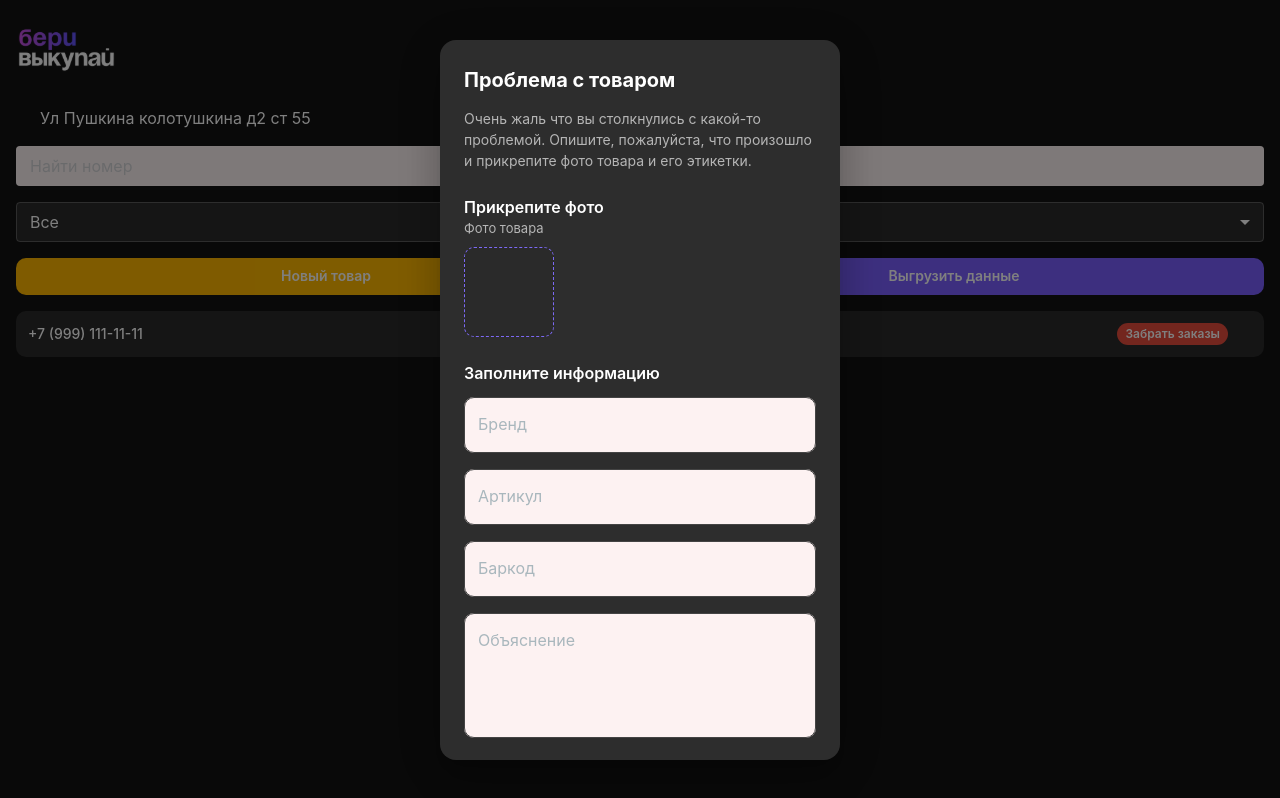
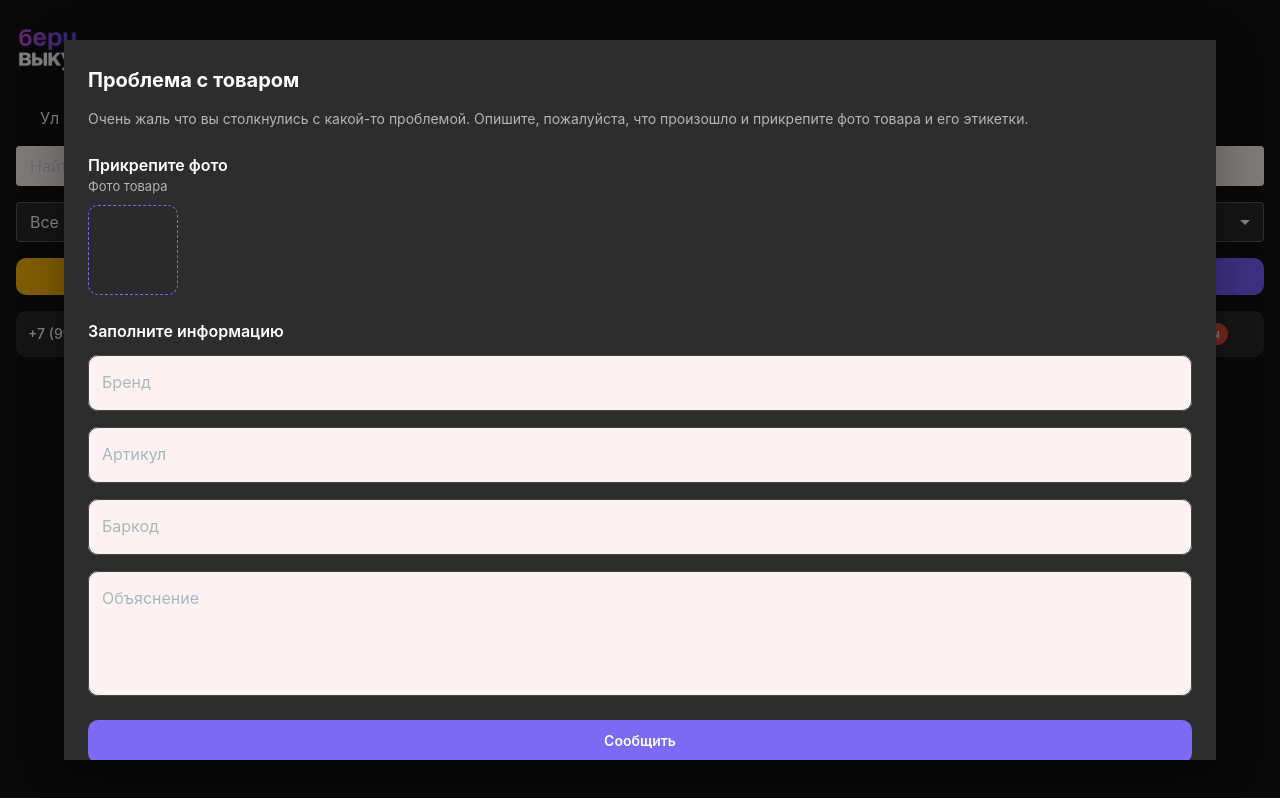
Before and after one commit to shuhratbek1999/tripsApp, a Next.js app: page /address/data in a window 1280 px wide. Both pictures are taken after a click on the button "Выгрузить данные". Built offline with nearby package versions, Linux system fonts and the light colour scheme; some icons are missing.

Commit message:
finish modal

```diff
--- a/src/app/login/page.tsx
+++ b/src/app/login/page.tsx
@@ -63,7 +63,7 @@ export default function LoginPage() {
         px: 2,
       }}
     >
-      <Box sx={{ mb: 6, mt: 6 }}>
+      <Box sx={{ mb: 6, mt: 2 }}>
         <img src="/logoo.svg" alt="Logo" width={127} height={148} />
       </Box>
 
--- a/src/components/ProblemModal.tsx
+++ b/src/components/ProblemModal.tsx
@@ -61,9 +61,8 @@ export default function ProblemModal() {
           left: "50%",
           transform: "translate(-50%, -50%)",
           bgcolor: "#2D2D2D",
-          borderRadius: "16px",
           p: 3,
-          width: "400px",
+          width: "90%",
           color: "white",
           boxShadow: 24,
           maxHeight: "90vh",
@@ -83,6 +82,7 @@ export default function ProblemModal() {
             color: "#B5B5B5",
             "&:hover": { color: "white" },
           }}
+          onClick={handleSubmit}
         >
           <CloseIcon />
         </IconButton>
--- a/src/components/ProductModal.tsx
+++ b/src/components/ProductModal.tsx
@@ -20,9 +20,10 @@ export default function ProductModal({ open, onClose }: ProductModalProps) {
       PaperProps={{
         sx: {
           bgcolor: "#1E1E1E",
-          borderRadius: 3,
+          borderRadius: 30,
           position: "relative",
           overflow: "visible",
+          width: "90%",
         },
       }}
     >
```
